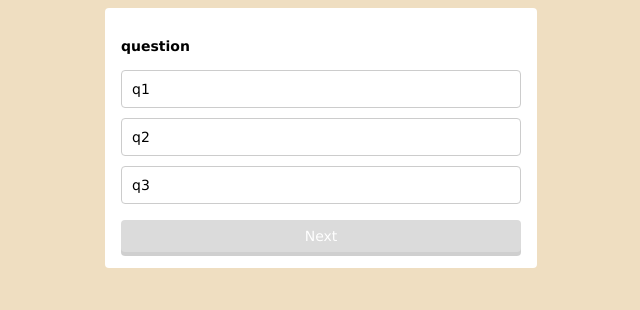
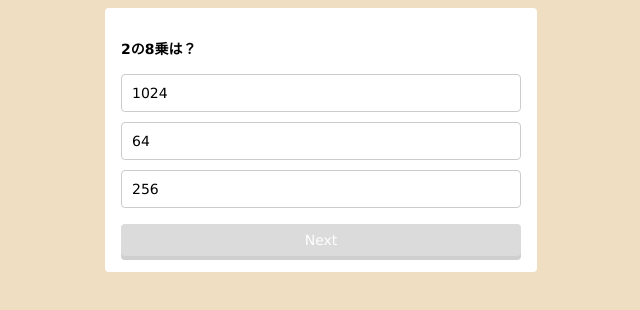
Before and after one commit to daiju81/quiz, a website: page index.html in a window 1280 px wide. Shown: the full height of the page, 319-959 px from the left. Drawn offline with Linux system fonts and the light colour scheme.

```diff
--- a/index.html
+++ b/index.html
@@ -1,4 +1,4 @@
-<!-- <!DOCTYPE html>
+<!DOCTYPE html>
 <html lang="ja">
 
 <head>
@@ -15,43 +15,11 @@
 
     <section id="result" class="hidden">
       <p></p>
-      <a href="">Replay?</a>
+      <a id="replay" href="">Replay?</a>
     </section>
   </section>
 
   <script src="src/js/main.js"></script>
 </body>
 
-</html> -->
-
-<!-- テスト時にはモック使用 -->
-<!DOCTYPE html>
-<html lang="ja">
-
-<head>
-  <meta charset="utf-8">
-  <title>Quiz</title>
-  <link rel="stylesheet" href="src/css/styles.css">
-</head>
-
-<body>
-  <section class="container">
-    <p id="question">question</p>
-    <ul id="choices">
-      <li id="q1">q1</li>
-      <li id="q2">q2</li>
-      <li id="q3">q3</li>
-    </ul>
-    <div id="btn" class="disabled">Next</div>
-
-    <section id="result" class="hidden">
-      <p></p>
-      <a href="">Replay?</a>
-    </section>
-  </section>
-
-  <!-- テスト時はjsファイルをコメントアウト -->
-  <!-- <script src="src/js/main.js"></script> -->
-</body>
-
 </html>
```
